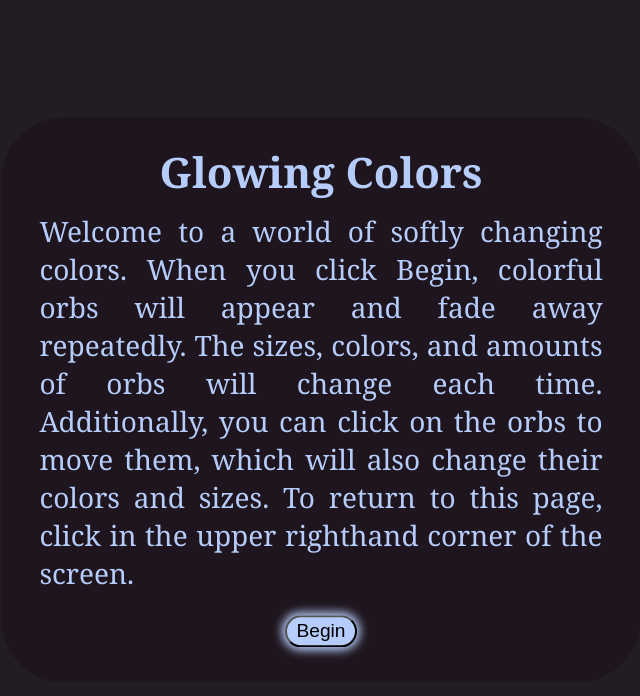
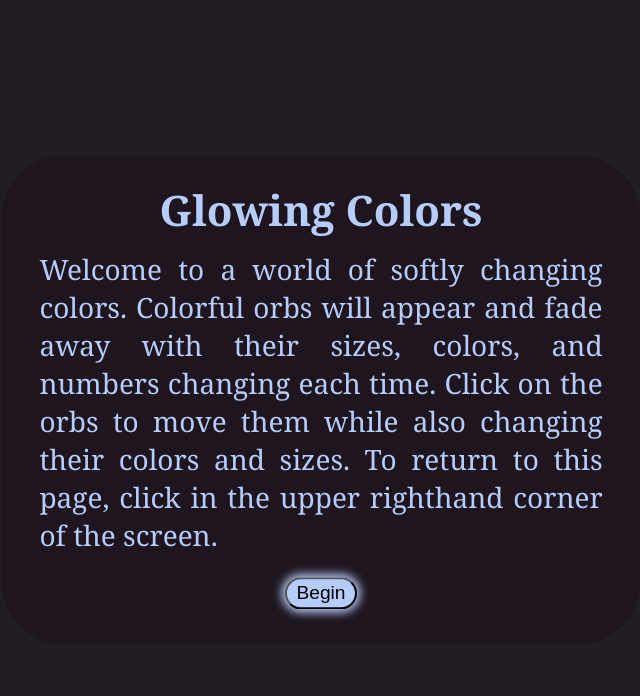
Before and after one commit to franco-ortega/glowing-colors, a React (Create React App) app: page / in a window 1280 px wide. Shown: the top 696 px of the page, without its empty margins (319-959 px from the left). Built offline with nearby package versions, Linux system fonts and the light colour scheme.

Commit message:
update text

```diff
--- a/src/components/welcome/Welcome.jsx
+++ b/src/components/welcome/Welcome.jsx
@@ -7,7 +7,7 @@ const Welcome = ({ onBeginClick, fadeOut }) => {
     <section className={`${styles.Welcome} ${fadeOut && styles.FadeOut}`}>
       <h1>Glowing Colors</h1>
       {/* eslint-disable-next-line max-len */}
-      <p>Welcome to a world of softly changing colors. When you click Begin, colorful orbs will appear and fade away repeatedly. The sizes, colors, and amounts of orbs will change each time. Additionally, you can click on the orbs to move them, which will also change their colors and sizes. To return to this page, click in the upper righthand corner of the screen.</p>
+      <p>Welcome to a world of softly changing colors. Colorful orbs will appear and fade away with their sizes, colors, and numbers changing each time. Click on the orbs to move them while also changing their colors and sizes. To return to this page, click in the upper righthand corner of the screen.</p>
       <button onClick={onBeginClick}>Begin</button>
     </section>
   );
```
